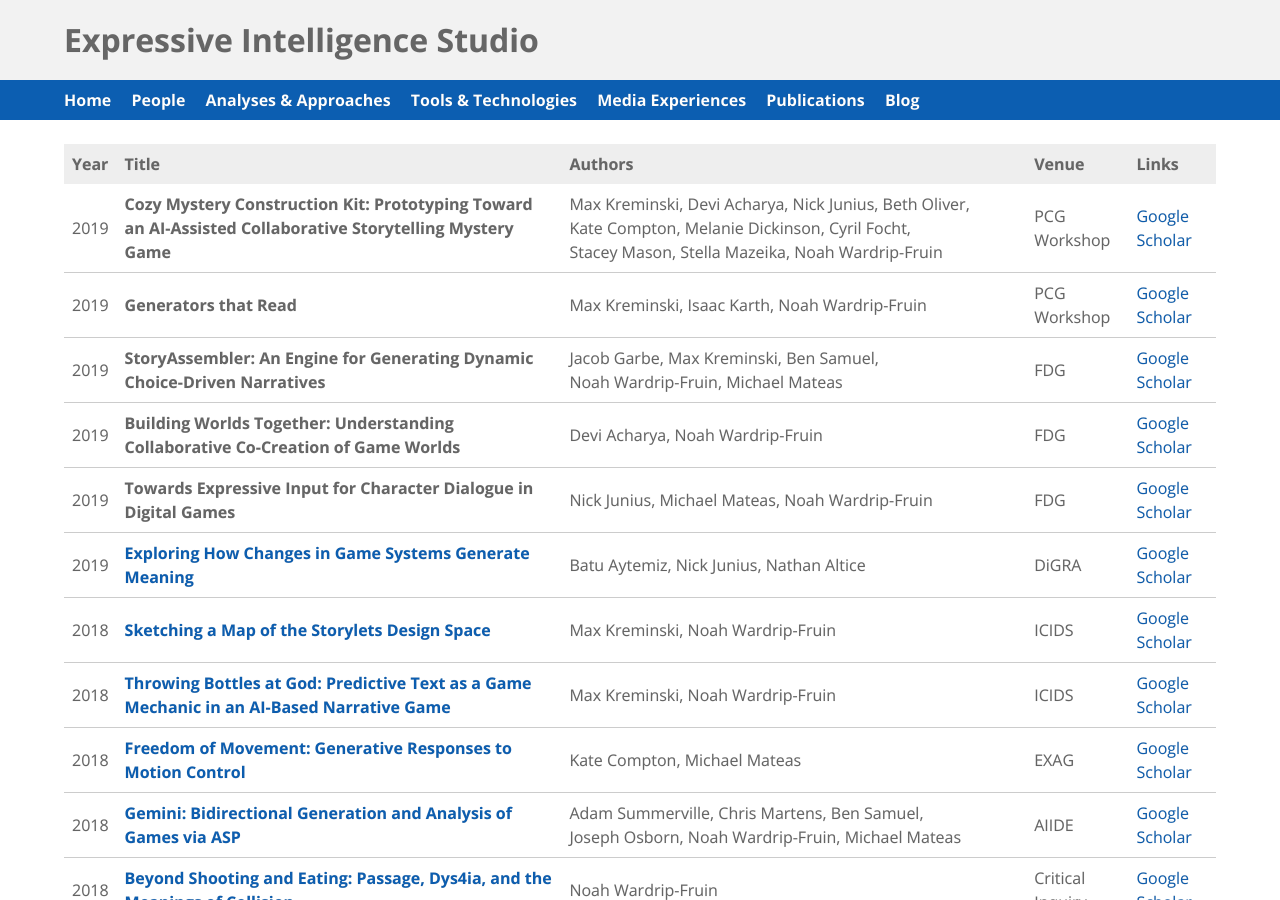
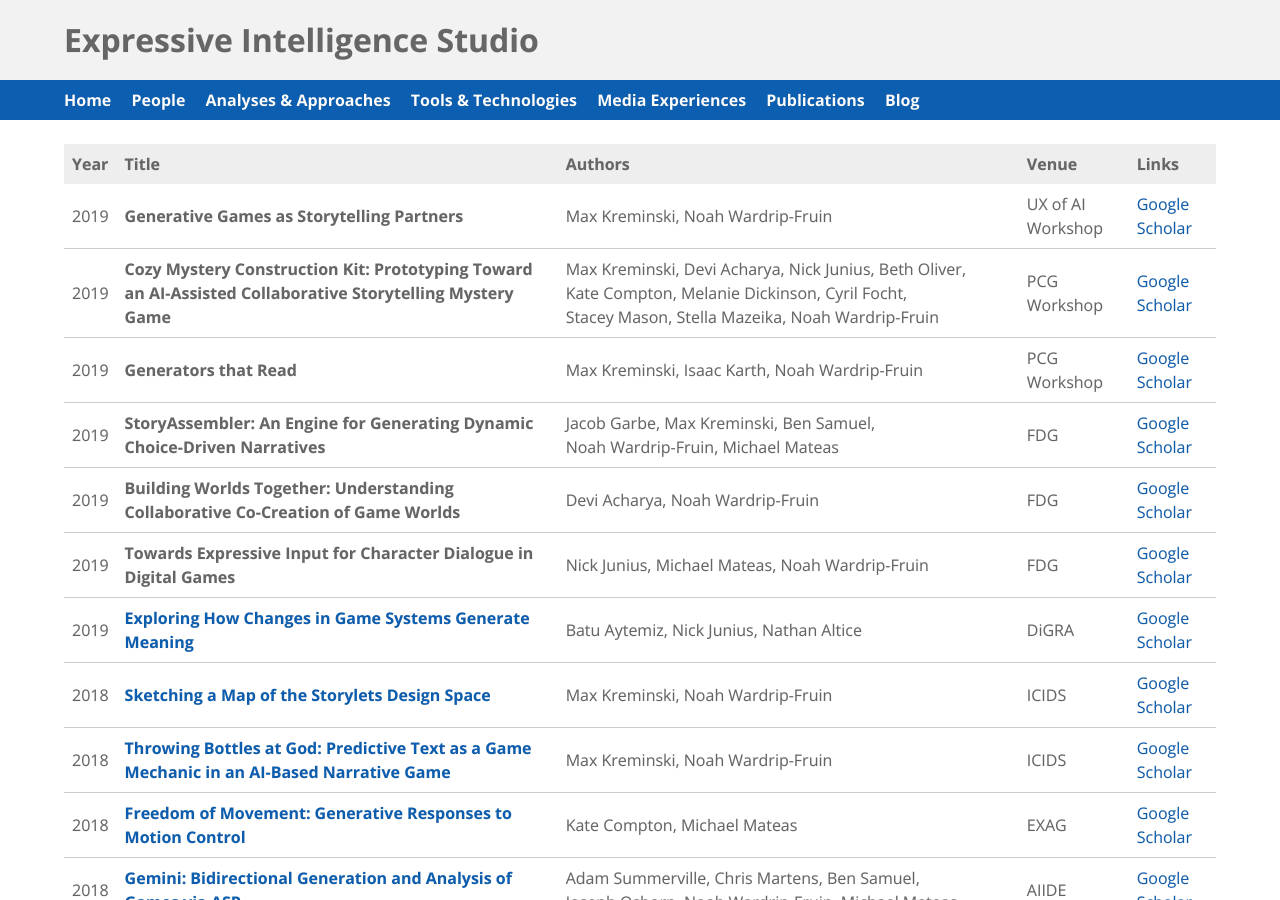
Before and after one commit to ExpressiveIntelligence/expressiveintelligence.github.io, a Jekyll site: the page built from publications/index.html, in a window 1280 px wide and 900 px high. Built offline with Jekyll 4.4.1, drawn with Linux system fonts in a browser that asks for light colours.

Commit message:
Add UX of AI Workshop 2019 publications

```diff
--- a/_data/publications.json
+++ b/_data/publications.json
@@ -1,4 +1,12 @@
 [
+{
+  "title": "Generative Games as Storytelling Partners",
+  "url": "",
+  "authors": ["Max Kreminski", "Noah Wardrip-Fruin"],
+  "year": "2019",
+  "venue": "UX of AI Workshop",
+  "venue_long": "FDG Workshop on the User Experience of Artificial Intelligence in Games"
+},
 {
   "title": "Cozy Mystery Construction Kit: Prototyping Toward an AI-Assisted Collaborative Storytelling Mystery Game",
   "url": "",
```
Also changed, not shown: 1 other file.
